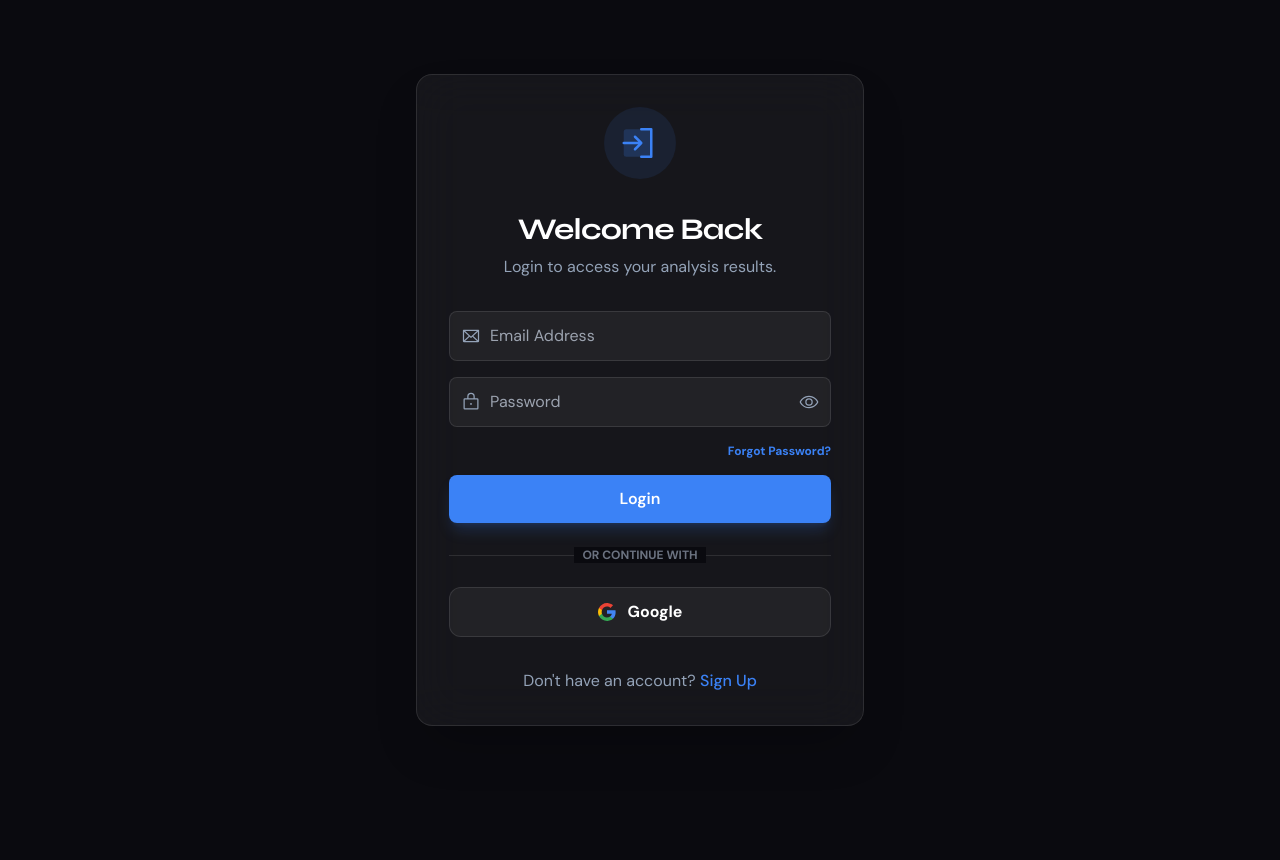
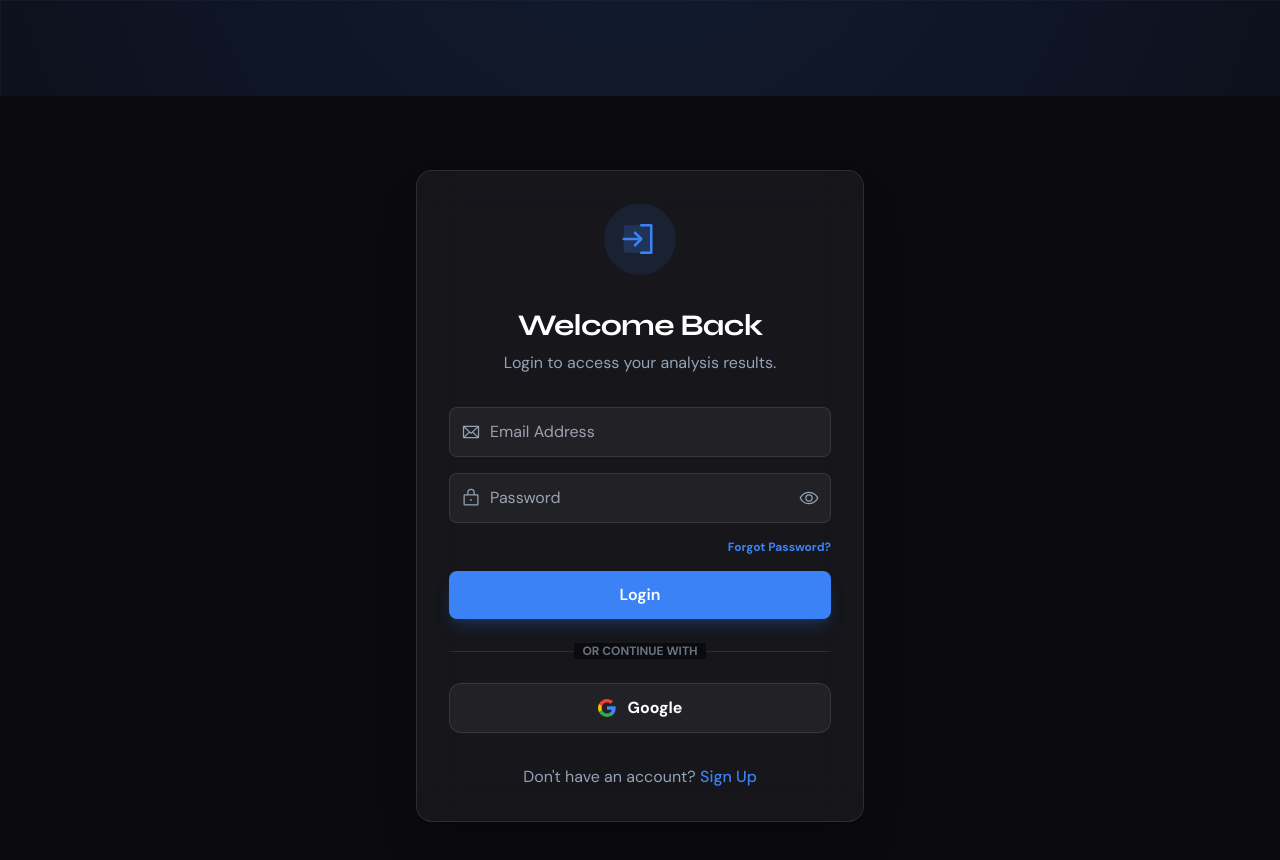
Before and after one commit to ucdexpert/AI-Resume-Analyzer-Project, a Next.js app in the folder frontend/: page /login in a window 1280 px wide. Shown: the top 860 px of the page. Before the commit the page ends 800 px from the top, so only its background shows below. Built offline with nearby package versions, Linux system fonts and the light colour scheme; no server answers.

Commit message:
fix: add global top padding to all pages for fixed navbar alignment

```diff
--- a/frontend/app/dashboard/page.tsx
+++ b/frontend/app/dashboard/page.tsx
@@ -269,7 +269,7 @@ function DashboardContent() {
   const latestHistory = history.length > 0 ? history[0].created_at : null;
 
   return (
-    <div className="container mx-auto px-4 sm:px-6 py-8 sm:py-12 max-w-7xl pt-24 sm:pt-28">
+    <div className="container mx-auto px-4 sm:px-6 py-8 sm:py-12 max-w-7xl">
       <ImproveSectionModal
         isOpen={isImproveModalOpen}
         onClose={() => setIsImproveModalOpen(false)}
--- a/frontend/app/layout.tsx
+++ b/frontend/app/layout.tsx
@@ -53,7 +53,7 @@ export default function RootLayout({
           <ClientLayout>
             <div className="min-h-screen flex flex-col">
               <ConditionalNavbar />
-              <main className="flex-grow">
+              <main className="flex-grow pt-20 sm:pt-24">
                 {children}
               </main>
             </div>
```
